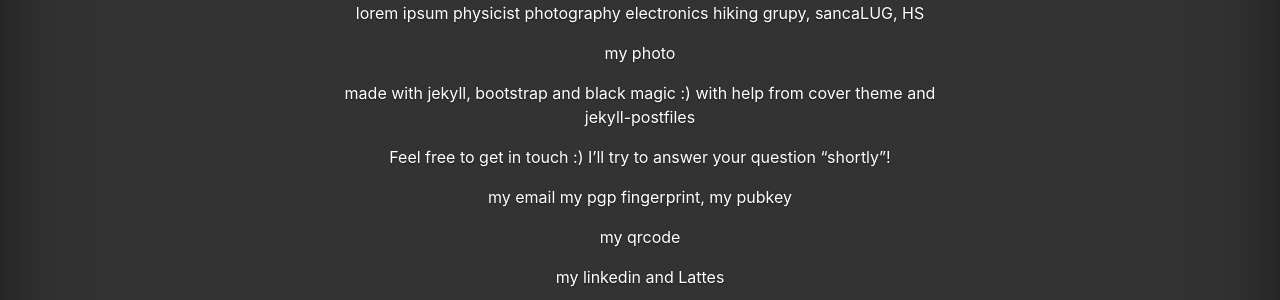
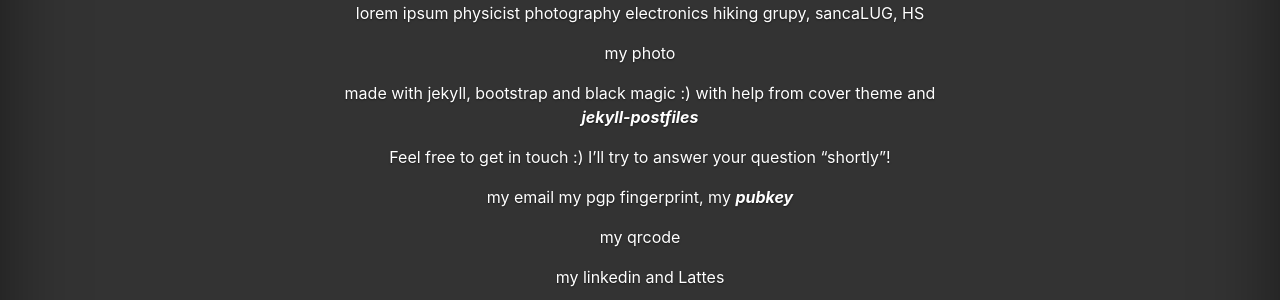
Before and after one commit to heitorPB/heitorPB.github.io, a Jekyll site: the page built from me.md, in a window 1280 px wide. Shown: the part 204-504 px from the top of the page. Built offline with Jekyll 4.4.1, drawn with Linux system fonts in a browser that asks for light colours.

Commit message:
better css (?) better config (?)

```diff
--- a/_config.yml
+++ b/_config.yml
@@ -41,7 +41,6 @@ exclude:
    - README.md
    - Gemfile
    - Gemfile.lock
-   - _posts/**/*.png
 #   - node_modules
 #   - vendor/bundle/
 #   - vendor/cache/
--- a/assets/css/cover.css
+++ b/assets/css/cover.css
@@ -116,10 +116,12 @@ main li { /* all lists inside <main> */
 
 main a { /* all <a ...> inside <main> */
   color: #fff;
+  font-weight: bold;
+  font-style: italic;
   transition: background-color .666s;
 }
 main a:hover {
-  color: #eee;
+  color: #ddd;
   background-color: #111;
   text-decoration: none;
 }
```
